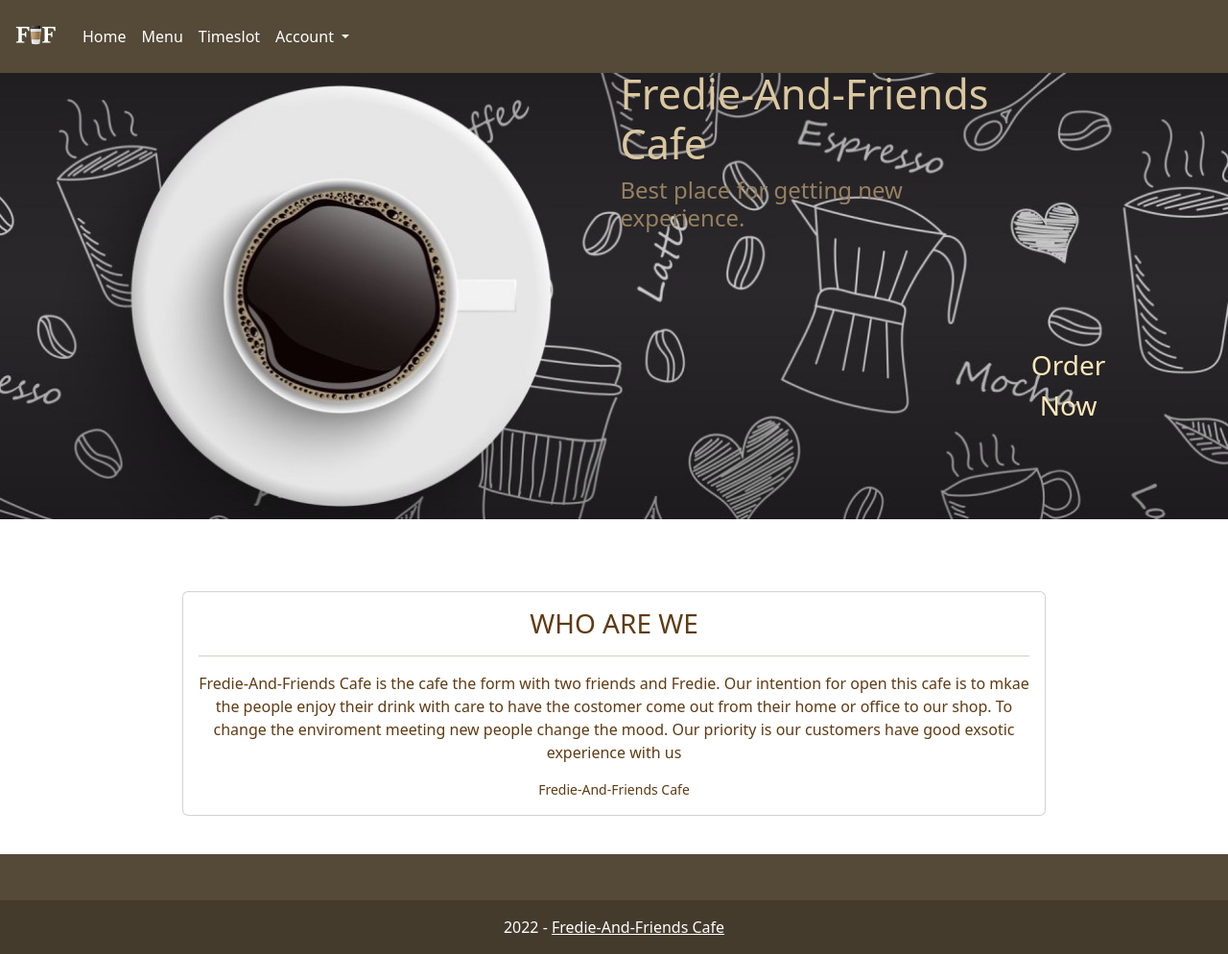
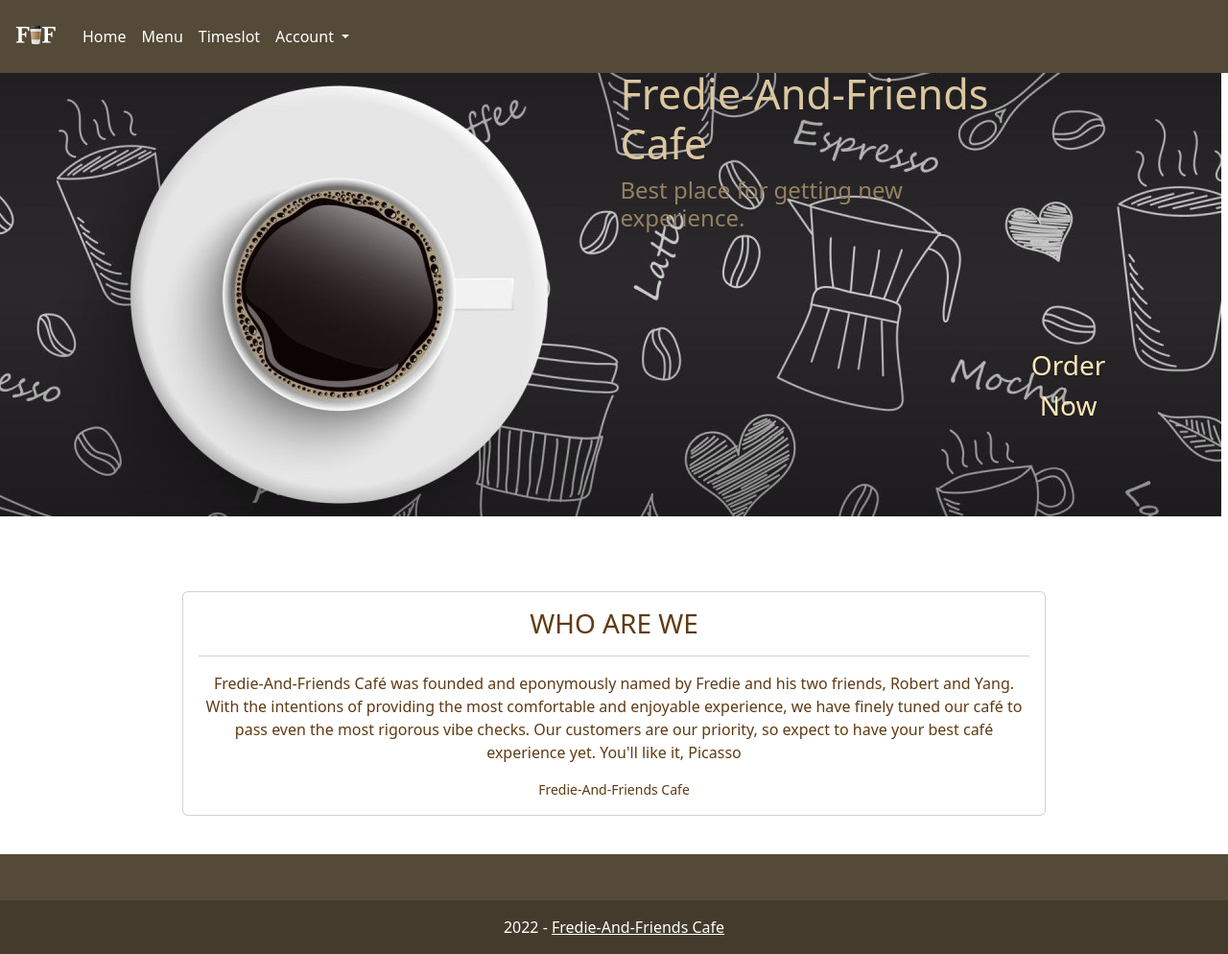
Before and after one commit to BlackTea13/Fredie-And-Friends-Coffee, a Flask app: page / in a window 1280 px wide. Shown: the whole page at 96% size. Run offline with Flask 2, Linux system fonts and the light colour scheme; parts of the project's set-up code (start-up, migrations or seed data) failed here and were passed over; some libraries are stand-ins or nearby versions.

Commit message:
Updated homepage so the Order Now button forwards you to our menu page where customers can place orders. Updated the Who We Are paragraph.

```diff
--- a/templates/index.html
+++ b/templates/index.html
@@ -17,18 +17,14 @@
 
     <div class="header" style="height: 500px;">
       <img src={{ url_for('static',filename="homepage.jpeg") }}
-          style="object-fit:fill;
-            display: block;
-            padding-bottom: 30px;
-            max-height:500px;
-            width: 100%;"/>
+          style="object-fit:fill;"/>
       <div class="centered" >
           <h1 style="font-size: 270%; color: #dbc7a0;">Fredie-And-Friends Cafe</h1>
-          <h4 style="font-size: 150%; color: #968160;"> Best place for getting new experience.</h2>
+          <h4 style="font-size: 150%; color: #968160;"> Best place for getting new experience.</h4>
       </div>
 
       <a class="btn"
-      href="#"
+      href="{{ url_for('menu') }}"
       style="
         position: absolute;
         top: 42%;
@@ -45,11 +41,10 @@
         <div class="card-body" style="color: #603b13;">
           <h3 class="card-title" >WHO ARE WE</h3>
           <hr>
-          <p class="card-text">Fredie-And-Friends Cafe is the cafe the form with two friends and Fredie.
-          Our intention for open this cafe is to mkae the people enjoy their drink with care
-          to have the costomer come out from their home or office to our shop.
-          To change the enviroment meeting new people change the mood.
-          Our priority is our customers have good exsotic experience with us</p>
+          <p class="card-text">Fredie-And-Friends Café was founded and eponymously named by Fredie and his two friends,
+          Robert and Yang. With the intentions of providing the most comfortable and enjoyable experience,
+          we have finely tuned our café to pass even the most rigorous vibe checks. Our customers are our priority, so
+          expect to have your best café experience yet. You'll like it, Picasso</p>
           <!-- <a href="#" class="btn btn-primary">Go somewhere</a> -->
           <small class="card-text">Fredie-And-Friends Cafe</small>
         </div>
```
